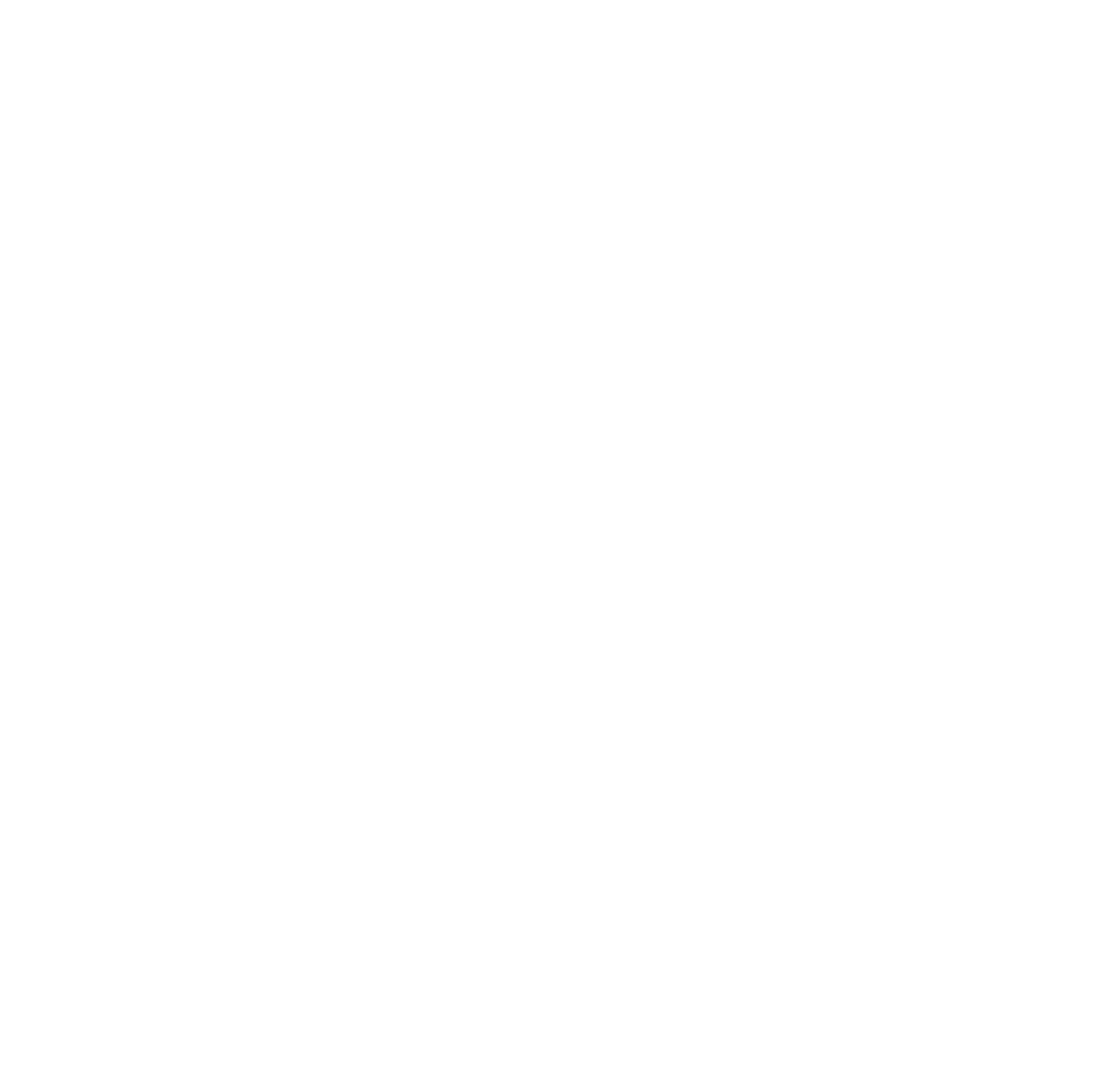
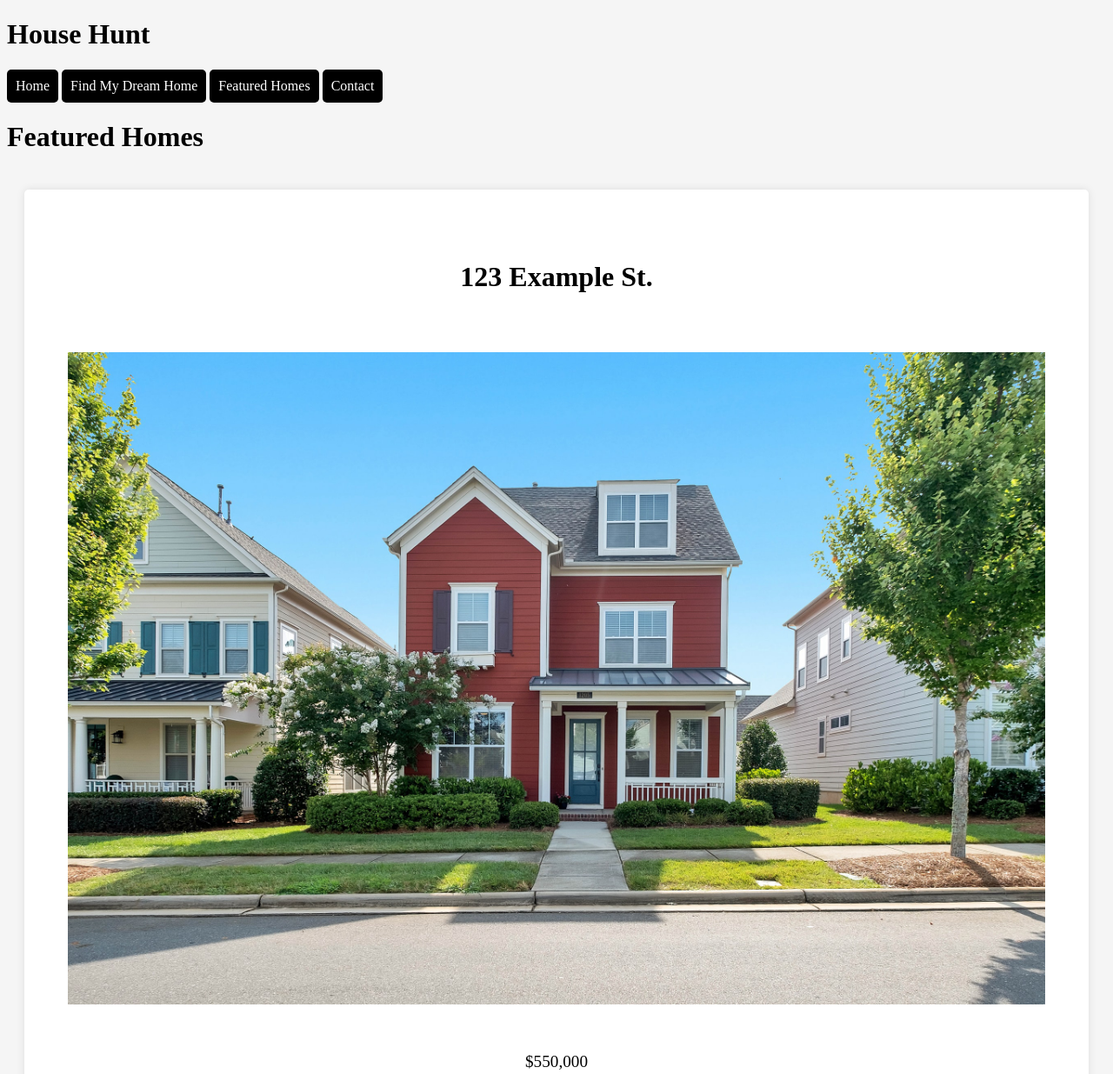
Before and after one commit to jhugray/househunt, a plain HTML site: page featured.html in a window 1280 px wide. Shown: the top 1235 px of the page at 87% size. Before the commit the page ends 800 px from the top, so only its background shows below. Drawn offline with Linux system fonts and the light colour scheme.

Commit message:
slider removed, feature page cards added

```diff
--- a/assets/style.css
+++ b/assets/style.css
@@ -1,10 +1,5 @@
-* {
-  box-sizing: border-box;
-}
-
 body {
   background-color: #f5f5f5;
-  padding: 20px;
 }
 
 /* navbar styling */
@@ -35,34 +30,45 @@ a {
   white-space: pre;
 }
 
-/* slider styling */
-.card-slider {
-  max-width: 960px;
-  margin: 0 auto;
+
+/* featured styling */
+.featured {
+  display: flex;
+  flex-direction: column;
 }
 
+.featured h2 {
+  text-align: center;
+  font-size: 2em;
+  margin-bottom: 1em;
+  color: #000;
+}
 
-
-
+.card {
+  display: flex;
+  flex-direction: column;
+  justify-content: space-evenly;
+  background-color: #fff;
+  border-radius: 5px;
+  box-shadow: 0px 0px 10px rgba(0, 0, 0, 0.1);
+  margin: 20px;
+  padding: 20px;
+}
 
 .card-image {
-  order: -1;
-
-  position: relative;
-  padding: 2px;
-  overflow: hidden;
-
   display: flex;
   justify-content: center;
   align-items: center;
 }
 .card-image img {
-  width: 100%;
-  height: 100%;
-  object-fit: cover;
-  transition: all .3s ease-in-out;
+  width: 95%;
+  }
+
+.card p {
+  text-align: center;
+  font-size: 1.2em;
+  margin-bottom: 1em;
 }
-
 
 
 #search {
--- a/featured.html
+++ b/featured.html
@@ -0,0 +1,98 @@
+<!DOCTYPE html>
+<html>
+  <head>
+    <meta charset="utf-8">
+    <meta http-equiv="X-UA-Compatible" content="IE=edge">
+    <title></title>
+    <meta name="description" content="">
+    <meta name="viewport" content="width=device-width, initial-scale=1">
+    <link rel="stylesheet" href="./assets/style.css">
+  </head>
+  <body>
+
+    <header>
+      <h1>House Hunt</h1>
+    </header>
+
+      <nav>
+        <ul>
+          <li>
+            <a href="/">Home</a>
+          </li>
+          <li>
+            <a href="#search">Find My Dream Home</a>
+          </li>
+          <li>
+            <a href="/featured.html">Featured Homes</a>
+          </li>
+          <li>
+            <a href="#footer">Contact</a>
+          </li>
+        </ul>
+      </nav>
+
+      <h1>Featured Homes</h1>
+
+      <section class="featured">
+        <div class="card">
+          <a href="">
+            <h2>123 Example St.</h2>
+            <div class="card-image">
+              <img src="./assets/images/house1.jpg" alt="">
+            </div>
+          </a>
+          <p class="price">$550,000</p>
+          <p class="bedrooms"> 3 Bedrooms</p>
+          <p class="bathrooms"> 2 Bathrooms</p>
+        </div>
+
+
+        <div class="card">
+          <a href="">
+            <h2>1 Sample St.</h2>
+            <div class="card-image">
+              <img src="./assets/images/house2.jpg" alt="">
+            </div>
+          </a>
+          <p class="price">$750,000</p>
+          <p class="bedrooms"> 4 Bedrooms</p>
+          <p class="bathrooms"> 3 Bathrooms</p>
+        </div>
+
+          <div class="card">
+          <a href="">
+            <h2>789 Demo Cres.</h2>
+            <div class="card-image">
+              <img src="./assets/images/house3.jpg" alt="">
+            </div>
+          </a>
+          <p class="price">$299,999</p>
+          <p class="bedrooms"> 2 Bedrooms</p>
+          <p class="bathrooms"> 2 Bathrooms</p>
+        </div>
+
+        <div class="card">
+          <a href="">
+            <h2>456 Example St.</h2>
+            <div class="card-image">
+              <img src="./assets/images/house4.jpg" alt="">
+            </div>
+          </a>
+          <p class="price">$201,000</p>
+          <p class="bedrooms"> 3 Bedrooms</p>
+          <p class="bathrooms"> 2 Bathrooms</p>
+        </div>
+
+      </section>
+
+
+
+
+
+
+
+
+
+    <script src=""></script>
+  </body>
+</html>
```
Also changed, not shown: assets/script.js (+47 -19 lines), index.html (+2 -54 lines).
